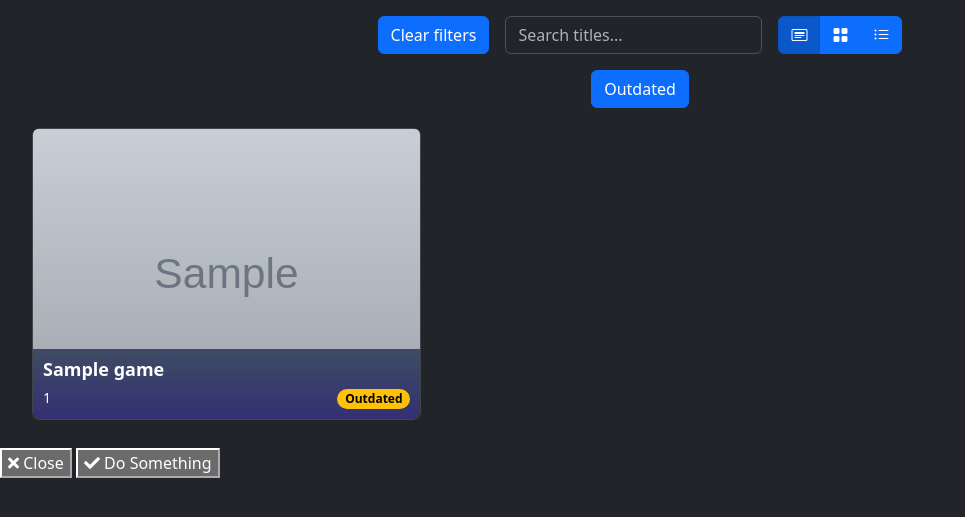
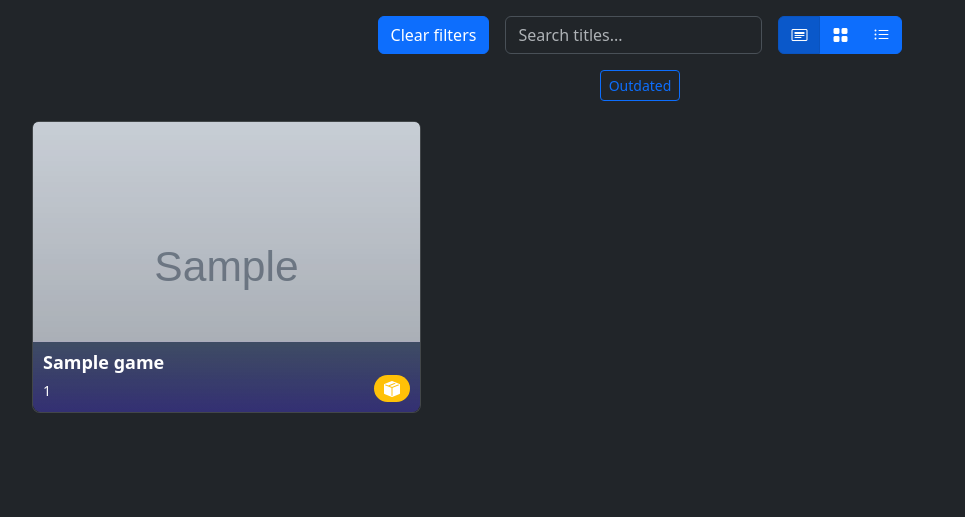
Before and after one commit to a1ex4/ownfoil, a Flask app: template app/templates/index.html in a window 1280 px wide. Shown: the part 57-574 px from the top of the page, without its empty margins (0-965 px from the left). Run offline with Flask 3, Linux system fonts and the light colour scheme; the template is opened without the code that fills it: most values are stand-ins (such as "Sample title", 1, 10 or a date in 2020); grey boxes marked "Sample" are stand-in pictures; parts of the project's set-up code (start-up, migrations or seed data) failed here and were passed over.

Commit message:
ui: fix filters in library view

```diff
--- a/app/static/style.css
+++ b/app/static/style.css
@@ -18,6 +18,10 @@
     border-radius: 0 0 8px 8px;
     border-top: 1px solid #d5d5d5bd;
     top: unset;
+}
+
+.game-tag {
+    font-size: 1em;
 }
 
 .card {
@@ -51,3 +55,8 @@ p.game-description {
 .btn-outline-info {
     --bs-btn-hover-color: #fff;
 }
+
+.text-bg-warning {
+    color: #fff !important;
+    background-color: RGBA(var(--bs-warning-rgb),var(--bs-bg-opacity,1)) !important;
+}
--- a/app/templates/index.html
+++ b/app/templates/index.html
@@ -88,54 +88,12 @@
             box-shadow: 0 2px 4px rgba(0, 0, 0, 0.2);
         }
 
-        /* Popup styles */
-        .popup {
-            display: none;
-            position: fixed;
-            top: 0;
-            left: 0;
-            width: 100%;
-            height: 100%;
-            background-color: rgba(0, 0, 0, 0.7);
-            justify-content: center;
-            align-items: center;
-            z-index: 9999;
-        }
-
-        .popup-content {
-            background-color: white;
-            padding: 20px;
-            border-radius: 8px;
-            max-width: 80%;
-            max-height: 80%;
-            overflow: auto;
-            position: relative;
-            /* Add position relative for absolute positioning */
-        }
-
         /* Close button */
         .close-button {
             position: absolute;
             top: 10px;
             right: 10px;
             cursor: pointer;
-        }
-
-        /* Buttons container at the bottom */
-        .popup-buttons {
-            display: flex;
-            justify-content: flex-end;
-            margin-top: 20px;
-        }
-
-        .popup-button {
-            background-color: #3498db;
-            color: white;
-            padding: 8px 16px;
-            border: none;
-            border-radius: 4px;
-            cursor: pointer;
-            margin-left: 10px;
         }
 
         /* Filtering buttons */
@@ -191,7 +149,7 @@
         <div class="row gy-2 gx-3 align-items-center justify-content-md-center">
 
             <div class="col-auto">
-                <button onclick="resetFilters()" type="button" class="btn btn-primary filter-button">Clear
+                <button id="btnResetFilters" type="button" class="btn btn-primary filter-button">Clear
                     filters</button>
             </div>
 
@@ -208,16 +166,14 @@
             </div>
         </div>
 
-        <div class="row mt-3 align-items-center justify-content-md-center">
-            <div class="col-auto filter-buttons">
-            </div>
+        <div class="d-grid gap-2 d-md-flex justify-content-md-center mt-3 filter-buttons">
         </div>
 
         <div class="grid-container" id="gridContainer">
             <!-- Add more game cards here -->
             <div class="row row-cols-1 row-cols-md-3 g-4">
                 {% for game in games %}
-                <div class="col">
+                <div class="col game-col">
                     <div class="card text-bg-dark game-card">
                         <img src="{{ game.bannerUrl }}" class="card-img">
                         <div class="card-img-overlay game-info">
@@ -226,9 +182,11 @@
                             <p class="card-text game-description"><small>{{ game.id }}</small></p>
                             <div class="tags-container">
                                 {% if game.has_latest_version %}
-                                <span class="badge rounded-pill text-bg-success game-tag">Up to date</span>
+                                <span class="badge rounded-pill text-bg-success game-tag" data-bs-tag="Up to date"><i
+                                        class="bi bi-box-seam-fill"></i></span>
                                 {% else %}
-                                <span class="badge rounded-pill text-bg-warning game-tag">Outdated</span>
+                                <span class="badge rounded-pill text-bg-warning game-tag" data-bs-tag="Outdated"><i
+                                        class="bi bi-box-seam-fill"></i></span>
                                 {% endif %}
                             </div>
                         </div>
@@ -240,36 +198,14 @@
         </div>
     </div>
 
-    <!-- Popup container -->
-    <div class="popup" id="popup">
-        <div class="popup-content">
-            <h2 id="popup-title"></h2>
-            <table id="popup-table">
-                <!-- Table content will be dynamically added here -->
-            </table>
-            <!-- Buttons container at the bottom -->
-            <div class="popup-buttons">
-                <button class="popup-button" onclick="closePopup()"><i class="fas fa-times"></i> Close</button>
-                <button class="popup-button" onclick="doSomething()"><i class="fas fa-check"></i> Do Something</button>
-            </div>
-        </div>
-    </div>
-
     <script>
         // Example data structure from API response
         $(document).ready(function () {
 
-            // $.getJSON("/api/titles", function (result) {
-            //     generateGameCards(result);
             generateFilterButtons();
-            // });
-            // console.log(gamesData[0]);
-
 
             // Function to filter cards based on input text
             function filterByAttribute(attributeText) {
-                console.log("hey");
-                console.log(attributeText);
                 const gameCards = $(".game-card");
                 const lowerCaseAttributeText = attributeText.toLowerCase();
 
@@ -279,18 +215,17 @@
                     const gameDescription = card.find(".game-description").text().toLowerCase();
 
                     if (gameTitle.includes(lowerCaseAttributeText) || gameDescription.includes(lowerCaseAttributeText)) {
-                        card.show(); // Show matching card
+                        card.parent().removeClass('d-none'); // Show matching card
                     } else {
-                        card.hide(); // Hide non-matching card
+                        card.parent().addClass('d-none'); // Hide non-matching card
                     }
                 });
             }
 
             // Listen to input changes in the text filter input
             $("#textFilter").on("input", function () {
-                console.log("hi");
+                $('.game-col').removeClass('d-none');
                 const attributeText = $(this).val();
-                console.log(attributeText);
                 filterByAttribute(attributeText);
             });
 
@@ -300,16 +235,24 @@
                 const filterButtonsContainer = $('.filter-buttons');
 
                 document.querySelectorAll('.game-tag').forEach(tag => {
-                    allTags.add(tag.textContent.trim());
+                    allTags.add(tag.getAttribute('data-bs-tag'));
                 });
 
                 allTags.forEach(tag => {
-                    console.log(tag);
-                    const filterButton = document.createElement('button');
-                    filterButton.className = 'filter-button btn btn-primary';
-                    filterButton.textContent = tag;
-                    filterButton.addEventListener('click', () => toggleFilter(tag));
-                    filterButtonsContainer.append(filterButton);
+                    inputId = 'btn-tag-' + tag.replaceAll(' ', '-');
+                    $('<input>', {
+                        type: 'checkbox',
+                        class: 'btn-check',
+                        id: inputId,
+                        autocomplete: 'off',
+                    }).appendTo(filterButtonsContainer);
+                    $('#' + inputId).on('click', () => toggleFilter(tag));
+
+                    $('<label>', {
+                        class: 'btn btn-outline-primary btn-sm',
+                        for: inputId,
+                        text: tag,
+                    }).appendTo(filterButtonsContainer);
                 });
             }
 
@@ -332,74 +275,34 @@
                 gameCards.each(function () {
                     const card = $(this);
                     const tagsContainer = card.find('.tags-container');
-                    console.log(tagsContainer);
                     const tags = tagsContainer.find('.game-tag');
                     tagsText = [];
-                    console.log(tags);
                     tags.each(function () {
                         const tt = $(this);
-                        console.log(tt.text());
-                        tagsText.push(tt.text());
+                        tagsText.push(tt.attr('data-bs-tag'));
                     })
-                    // const tagsText = tags.map(tagEl => tagEl.text());
-                    console.log(tagsText);
                     if (activeFilters.size === 0 || Array.from(activeFilters).some(tag => tagsText.includes(tag))) {
-                        // card.style.opacity = 1;
-                        // card.css("transform",'scale(1)'); // Show the card with animation
-                        card.show()
+                        card.parent().removeClass('d-none');
                     } else {
-                        // card.style.opacity = 0;
-                        // card.css("transform", 'scale(0.8)'); // Hide the card with animation
-                        card.hide()
+                        card.parent().addClass('d-none');
                     }
                 });
 
-                // Update active filter buttons
-                const filterButtons = document.querySelectorAll('.filter-button');
-                filterButtons.forEach(button => {
-                    const tag = button.innerText;
-                    if (activeFilters.has(tag)) {
-                        button.classList.add('active-filter'); // Add active class
-                    } else {
-                        button.classList.remove('active-filter'); // Remove active class
-                    }
-                });
             }
 
             // Function to reset filters and show all game cards
             function resetFilters() {
                 activeFilters.clear(); // Clear active filters
                 applyFilters(); // Apply filters again to display all cards
+
+                $(".filter-buttons input").each(function (index) {
+                    $(this).prop("checked", false)
+                });
             }
 
+            $('#btnResetFilters').on('click', resetFilters);
+
         })
-
-        // Function to open the popup and populate with game info
-        function openPopup(title, info) {
-            $("#popup-title").html(title);
-
-            // Populate the table with game info
-            const popupTable = document.getElementById("popup-table");
-            popupTable.innerHTML = ""; // Clear previous content
-
-            for (const key in info) {
-                const row = popupTable.insertRow();
-                const cell1 = row.insertCell(0);
-                const cell2 = row.insertCell(1);
-                cell1.innerHTML = key;
-                cell2.innerHTML = info[key];
-            }
-
-            // Show the popup
-            const popup = $("#popup");
-            popup.css("display", "flex");
-        }
-
-        // Function to close the popup
-        function closePopup() {
-            const popup = $("#popup");
-            popup.css("display", "none");
-        }
 
 
     </script>
```
Also changed, not shown: app/titles.py (+8 -2 lines).
